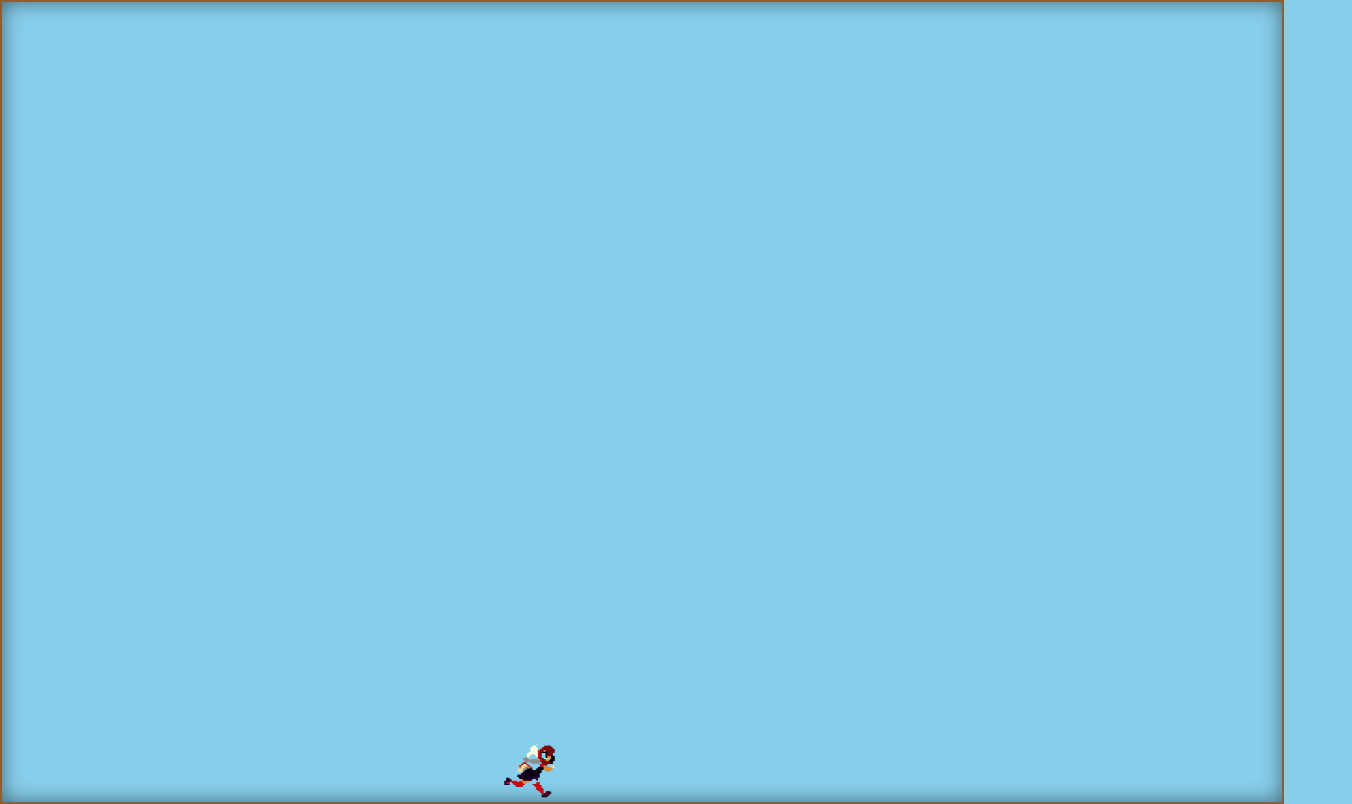
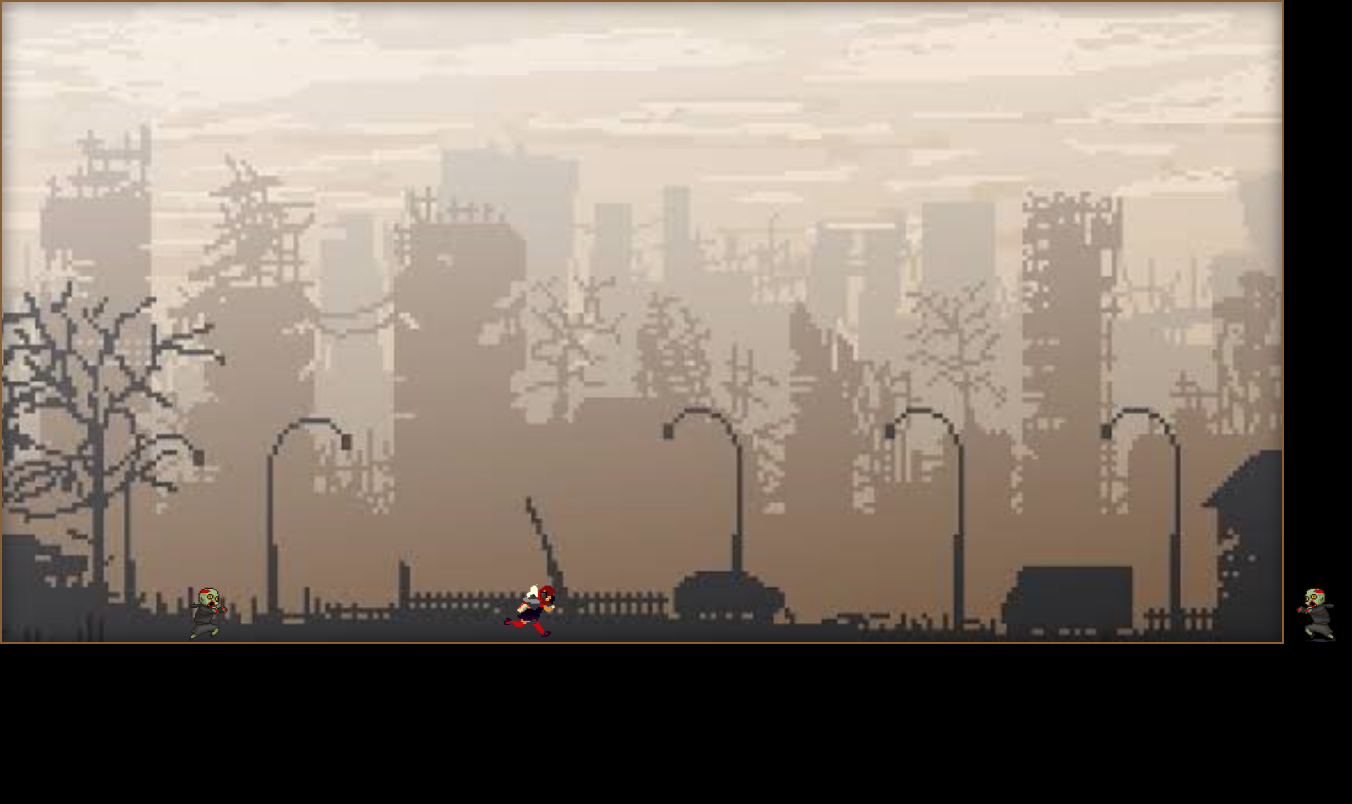
Before and after one commit to dev-talib/gwag-undead-pursuit, a plain HTML site: page index.html in a window 1280 px wide. Shown: the whole page, 1352 px wide, since content can reach past the window. Drawn offline with Linux system fonts and the light colour scheme.

Commit message:
feat: add gunshot sound, background music, and full-screen background image

```diff
--- a/game.js
+++ b/game.js
@@ -30,8 +30,24 @@ document.addEventListener('DOMContentLoaded', () => {
 
   // Zombies
   let zombieCount = 0;
-  let maxZombies = 3;
-  const spawnInterval = 5000; // 10 seconds
+  let maxZombies = 15;
+  const spawnInterval = 2000; // 10 seconds
+
+  // sound
+  const gunshotAudio = new Audio('assets/sound/gunshot.mp3');
+  gunshotAudio.volume = 0.2; // optional volume control
+
+
+  // Background Music
+  const bgMusic = new Audio('assets/sound/background-music_01.mp3');
+  bgMusic.loop = true;
+  bgMusic.volume = 0.5;      // Set volume (0 to 1)
+  bgMusic.play().catch(() => {
+    // Autoplay might be blocked — can be triggered on user interaction
+    document.addEventListener('keydown', () => {
+      bgMusic.play();
+    }, { once: true });
+  });
 
   // --- PLAYER ACTIONS ---
 
@@ -90,6 +106,8 @@ document.addEventListener('DOMContentLoaded', () => {
     bullet.style.height = '5px';
     bullet.style.width = '5px';
 
+    playGunshotSound();
+
     const direction = pastMovement === 'left' ? -1 : 1;
     const bulletPos = {
       x: character1Pos.x + (direction === 1 ? 60 : -20),
@@ -129,7 +147,7 @@ document.addEventListener('DOMContentLoaded', () => {
     movingRight = false;
     character1.style.height = '80px';
     character1.style.width = '120px';
-    shootInterval = setInterval(shoot, 500);
+    shootInterval = setInterval(shoot, 400);
   }
 
   function stopShooting() {
@@ -137,6 +155,12 @@ document.addEventListener('DOMContentLoaded', () => {
       clearInterval(shootInterval);
       isShooting = false;
     }
+  }
+
+  function playGunshotSound() {
+    // Rewind to start if already playing
+    gunshotAudio.currentTime = 0;
+    gunshotAudio.play();
   }
 
   // --- ZOMBIE SYSTEM ---
@@ -168,7 +192,7 @@ document.addEventListener('DOMContentLoaded', () => {
       el: zombie,
       fromLeft,
       pos: { x: startX, y: startY },
-      speed: 0.5,
+      speed: 0.9,
       hits: 0,
       hitThreshold: Math.floor(Math.random() * 3) + 2, // 2-4 hits
       dead: false
--- a/style.css
+++ b/style.css
@@ -3,10 +3,10 @@ body {
   margin: 0;
   overflow: hidden;
   font-family: 'Arial', sans-serif;
-  background-color: skyblue;
+  background-color: black;
 }
 
-#gameContainer {
+/* #gameContainer {
   position: relative;
   width: 100vw;
   height: 100vh;
@@ -15,7 +15,24 @@ body {
   justify-content: center;
   border: 2px solid #8b5f33;
   box-shadow: inset 0 0 20px rgba(0, 0, 0, 0.5);
+} */
+
+#gameContainer {
+  position: relative;
+  width: 100vw;
+  height: 80vh;
+  display: flex;
+  align-items: flex-end;
+  justify-content: center;
+  border: 2px solid #8b5f33;
+  box-shadow: inset 0 0 20px rgba(0, 0, 0, 0.5);
+
+  background-image: url('assets/background/bg_05.jpeg');  /* replace with your image path */
+  background-size: cover;
+  background-position: center;
+  background-repeat: no-repeat;
 }
+
 
 .character {
   width: 60px;
```
Also changed, not shown: assets/background/bg_01.jpeg (added), assets/background/bg_02.jpeg (added), assets/background/bg_03.jpeg (added), assets/background/bg_04.jpeg (added), assets/background/bg_05.jpeg (added), 2 other files.
